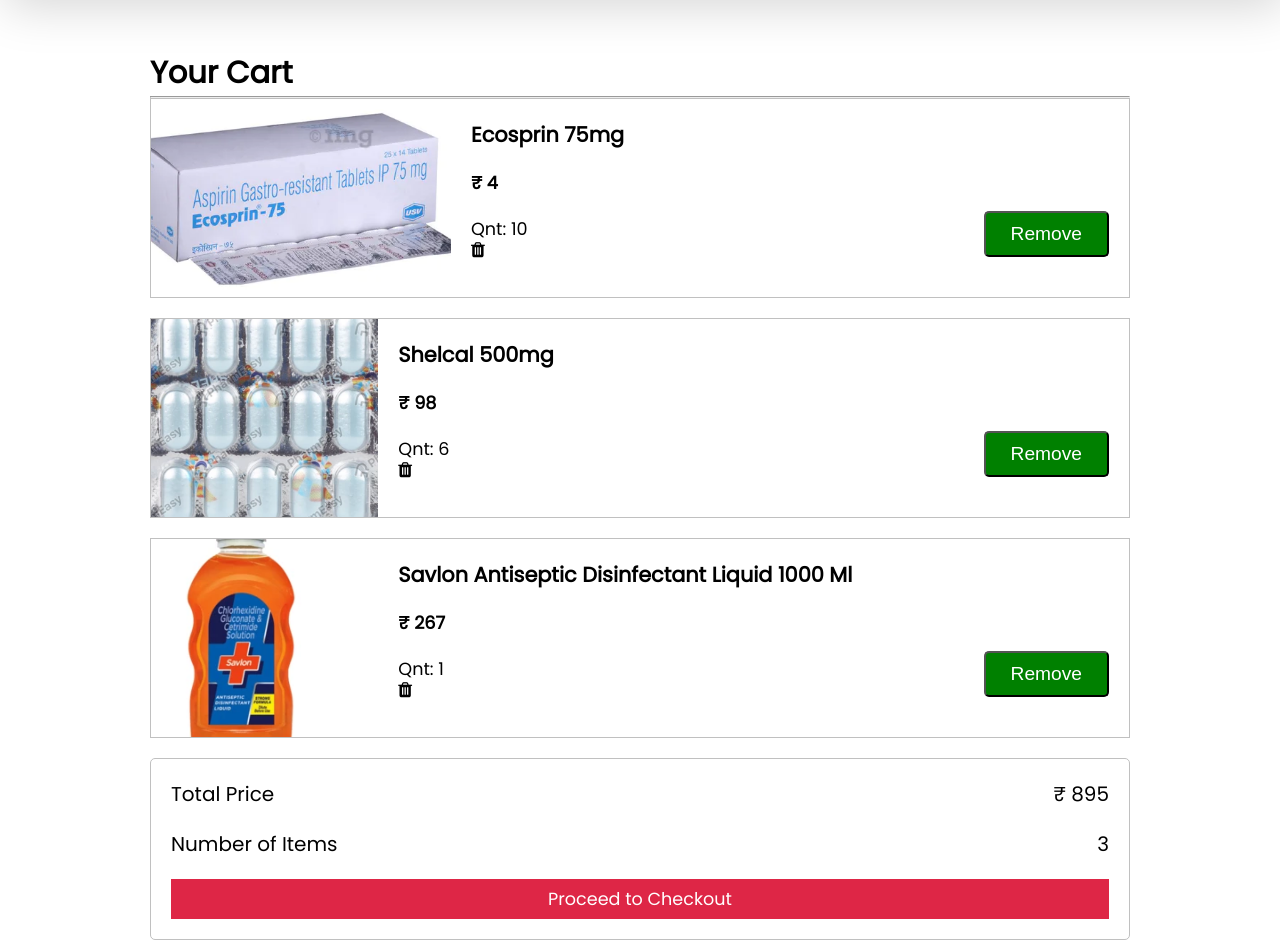
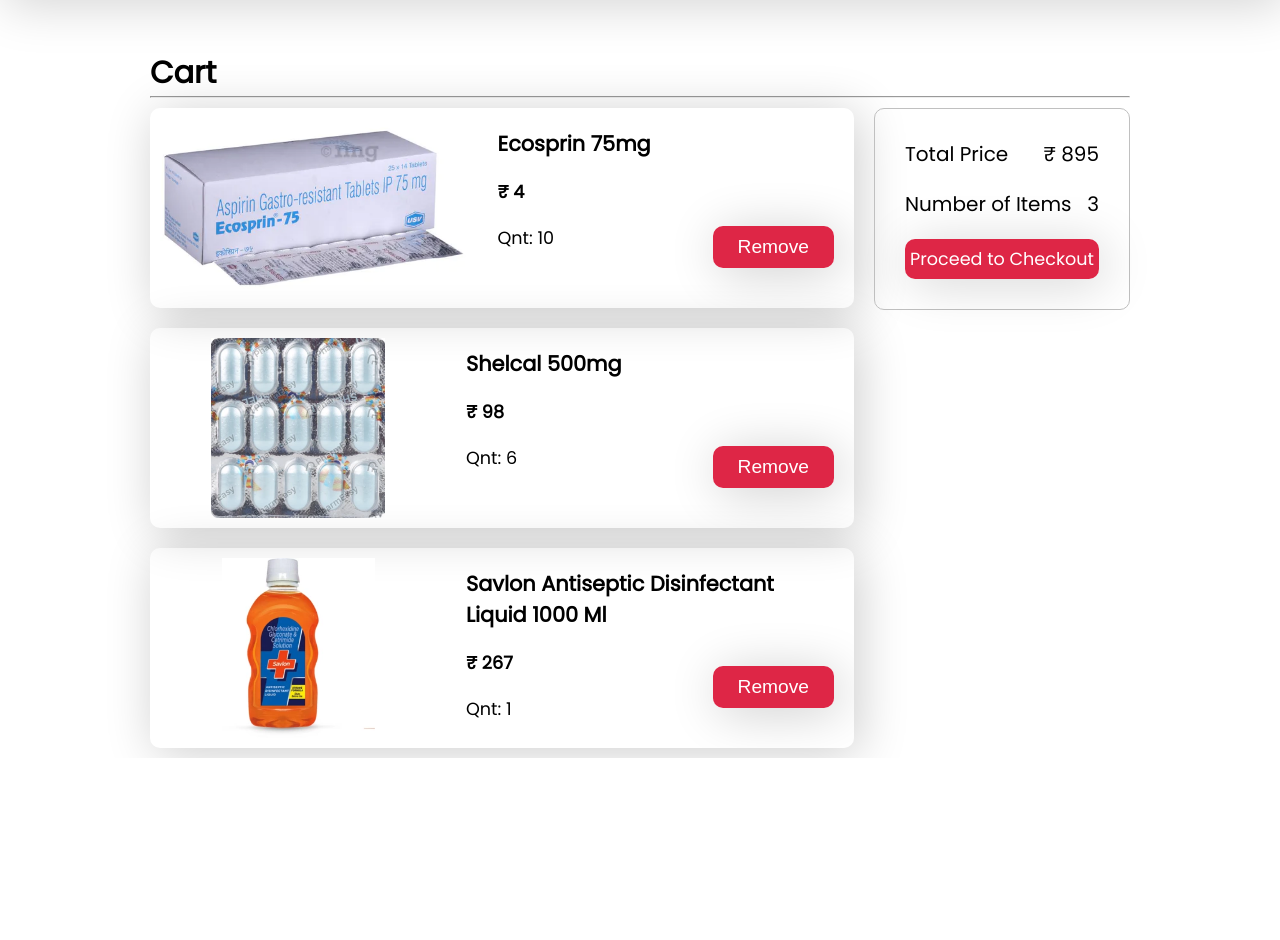
Before and after one commit to frost-head/Hospital_Mangment_system, a Flask app: page /cart in a window 1280 px wide. Shown: the part 60-1000 px from the top of the page. After the commit the page ends 818 px from the top, so only its background shows below. Run offline with Flask 2, Linux system fonts and the light colour scheme; a user stored in the database is signed in; data comes from the database, SQL or seed files in the repository; some libraries are stand-ins or nearby versions.

Commit message:
Rectified Cart Ui

```diff
--- a/src/static/style.css
+++ b/src/static/style.css
@@ -397,6 +397,13 @@
     height: fit-content;
 }
 
+.cart {
+    display: flex;
+    flex-direction: row;
+    justify-content: space-between;
+    align-items: flex-start;
+}
+
 .cartitem {
     height: 50px;
     width: 1000vw;
@@ -425,11 +432,12 @@
 }
 
 .cart-total {
-    flex: 0.25;
-    padding: 20px;
+    margin-top: 10px;
+    padding: 30px;
     height: fit-content;
     border: 1px solid silver;
-    border-radius: 5px;
+    border-radius: 10px;
+    width: 20vw;
 }
 
 .cart-total p {
@@ -445,13 +453,15 @@
     height: 40px;
     line-height: 40px;
     background-color: #D90429dc;
-    ;
+    border-radius: 10px;
     color: white;
     text-decoration: none;
+    box-shadow: 5px 5px 50px rgba(0, 0, 0, 0.178);
 }
 
 .cart-total a:hover {
-    background-color: cornflowerblue;
+    background-color: white;
+    color: #d90427dc;
 }
 
 
@@ -646,45 +656,30 @@
 }
 
 .container {
-    max-width: 1200px;
+    width: 100%;
     margin: 0;
     box-sizing: border-box;
 }
 
-.cart {
+.product {
     display: flex;
+    width: 55vw;
+    height: 200px;
+    overflow: hidden;
+    margin: 10px 0px;
+    border-radius: 10px;
+    box-shadow: 5px 5px 50px rgba(0, 0, 0, 0.2);
 }
 
-.products {
-    flex: 100;
-}
-
-.product {
-    display: flex;
-    width: 100%;
+.product img {
     height: 200px;
-    overflow: hidden;
-    border: 1px solid silver;
-    margin-bottom: 20px;
-}
-
-.product:hover {
-    border: none;
-    box-shadow: 2px 2px 4px rgba(0, 0, 0, 0.2);
-    transform: scale(1.01);
-}
-
-.product>img {
-    width: 300px;
-    height: 200px;
-    object-fit: cover;
-}
-
-.product>img:hover {
-    transform: scale(1.04);
+    padding: 10px;
+    object-fit: contain;
+    flex: 0.75;
 }
 
 .product-info {
+    flex: 1;
     padding: 20px;
     width: 100%;
     position: relative;
@@ -701,17 +696,17 @@
     bottom: 20px;
     right: 20px;
     padding: 10px 25px;
-    background-color: green;
+    background-color: #D90429dc;
     color: white;
     cursor: pointer;
-    border-radius: 5px;
+    border-radius: 10px;
+    border: none;
+    box-shadow: 5px 5px 50px rgba(0, 0, 0, 0.2);
 }
 
 .product-remove:hover {
     background-color: white;
-    color: green;
-    font-weight: 600;
-    border: 1px solid green;
+    color: #d90427dc;
 }
 
 .product-quantity>input {
--- a/src/templates/cart.html
+++ b/src/templates/cart.html
@@ -9,10 +9,10 @@
 {% block body %}
 
 <h2 style="margin-top:50px;">
-    Your Cart
+    Cart
 </h2>
 <hr>
-<div class="">
+<div class="cart">
 
     <div>
         {% for item in items %} {% include '/includes/cartItem.html' %} {% endfor %}
--- a/src/templates/includes/cartItem.html
+++ b/src/templates/includes/cartItem.html
@@ -21,9 +21,8 @@
                     </p>
                     <form method="post">
                         <input type="number" name="item_id" style="display: none;" value="{{item['item_id']}}">
-						<input type="submit" value="Remove" class="product-remove" >
+                        <input type="submit" value="Remove" class="product-remove">
 
-							<i class="fa fa-trash" aria-hidden="true"></i>
 
                         </input>
 
```
Lines whose indentation alone changed are shown as unchanged.
